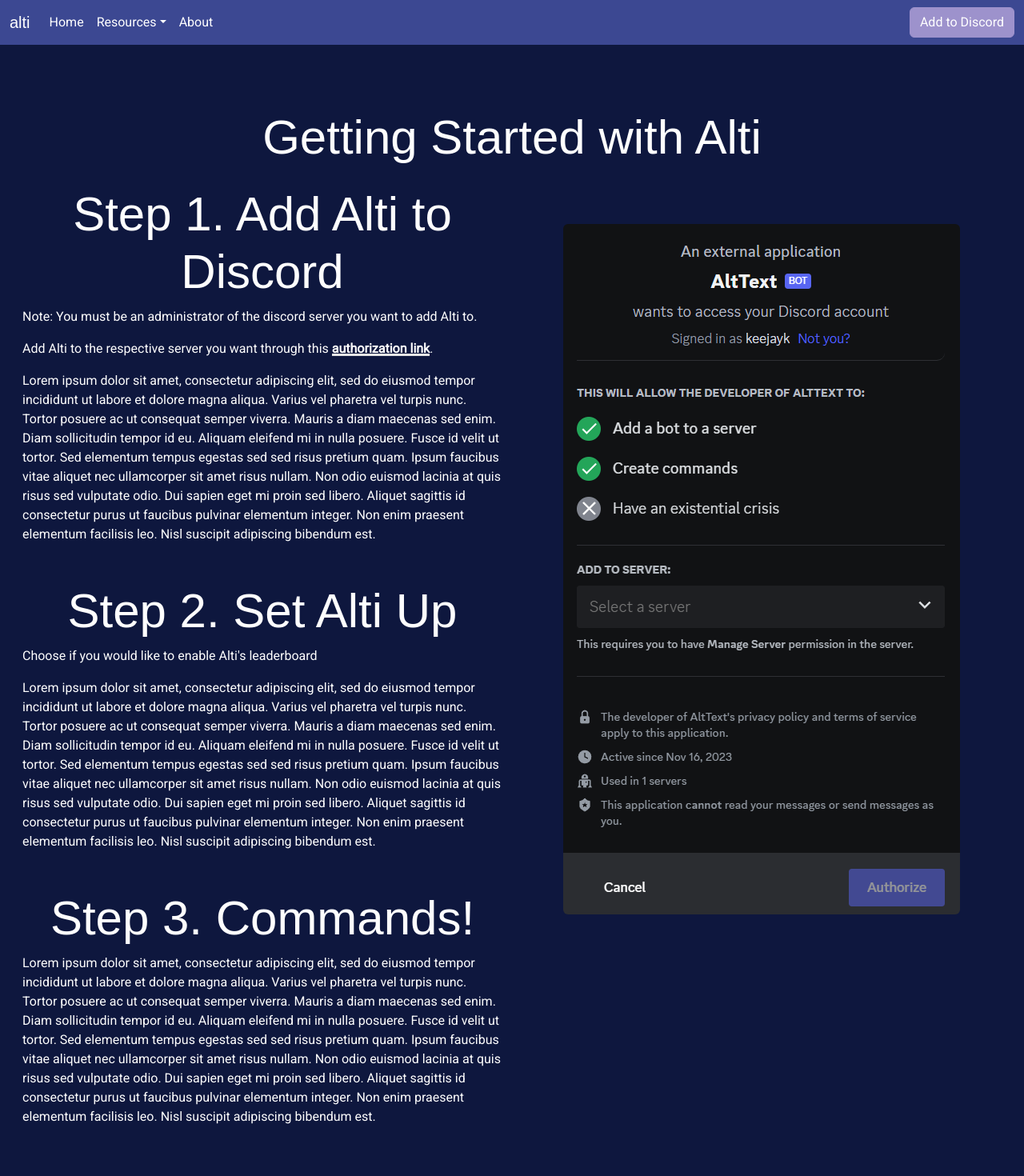
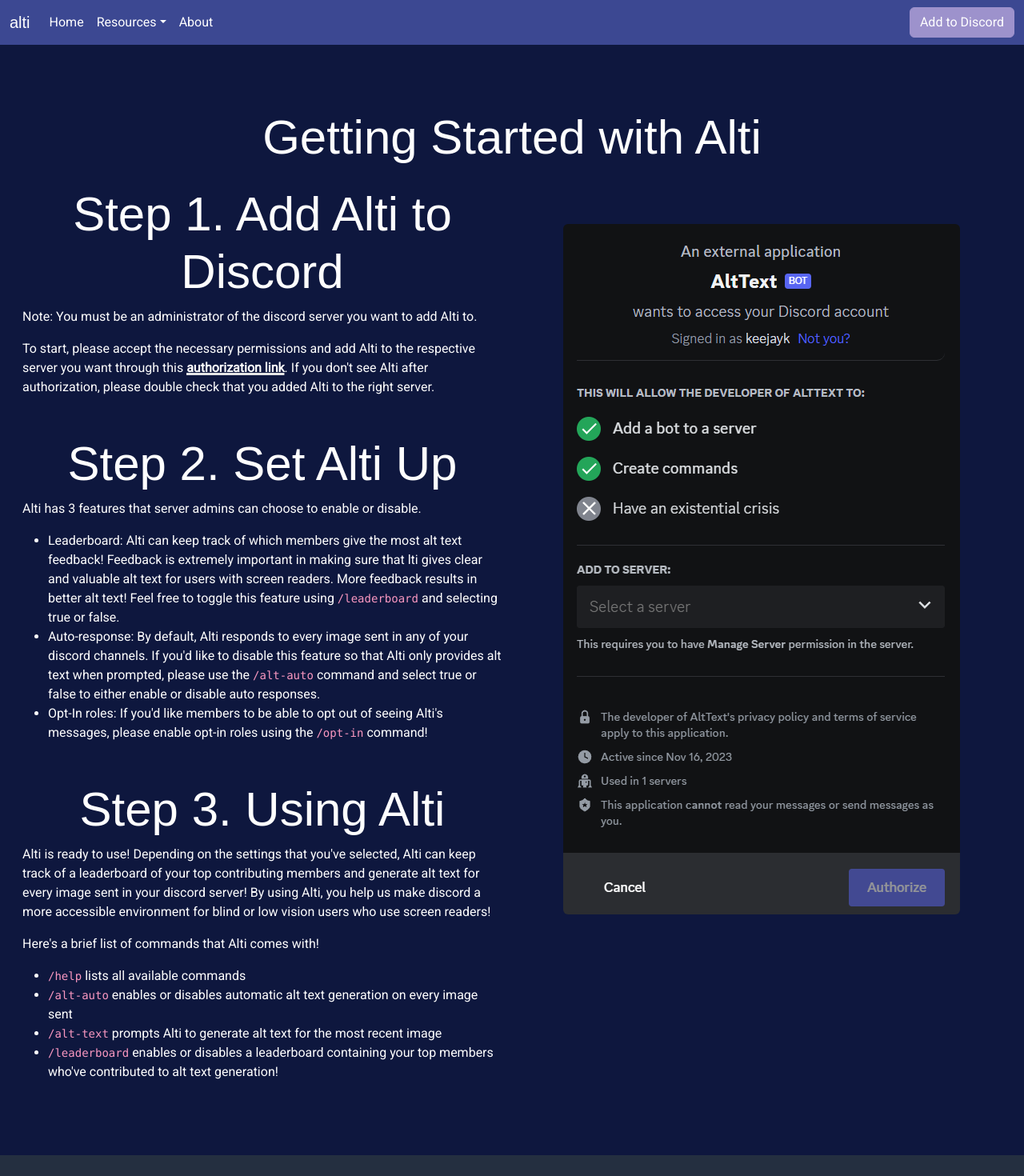
Before and after one commit to azukiplus/alti-website, a React (Create React App) app: page /resources/getting-started in a window 1280 px wide. Shown: the top 1470 px of the page at 80% size. Built offline with nearby package versions, Linux system fonts and the light colour scheme; a web font is replaced by a local one.

Commit message:
update getting-started page

```diff
--- a/src/css/gettingstarted.css
+++ b/src/css/gettingstarted.css
@@ -37,3 +37,7 @@
     background-color: #242f40;
     color: #ffffff;
 }
+
+code {
+	color: #fa98c1
+}
--- a/src/pages/gettingstarted.js
+++ b/src/pages/gettingstarted.js
@@ -7,8 +7,13 @@
         <>
             <div className='p-3 mt-5'>
                 <Container>
-                    <div className='jumbotron jumbotron-fluid mt-3 pb-3' id='main'>
-                        <h1 className="getting-started">Getting Started with Alti</h1>
+                    <div
+                        className='jumbotron jumbotron-fluid mt-3 pb-3'
+                        id='main'
+                    >
+                        <h1 className='getting-started'>
+                            Getting Started with Alti
+                        </h1>
                     </div>
                 </Container>
                 <Row style={{ marginRight: 0, marginLeft: 0 }}>
@@ -20,8 +25,9 @@
                                 discord server you want to add Alti to.
                             </p>
                             <p>
-                                Add Alti to the respective server you want
-                                through this{" "}
+                                To start, please accept the necessary
+                                permissions and add Alti to the respective
+                                server you want through this{" "}
                                 <a
                                     href='https://discord.com/oauth2/authorize?scope=bot&client_id=1178510218003492915'
                                     target='_blank'
@@ -29,72 +35,80 @@
                                 >
                                     authorization link
                                 </a>
-                                .
-                            </p>
-                            <p>
-                                Lorem ipsum dolor sit amet, consectetur
-                                adipiscing elit, sed do eiusmod tempor
-                                incididunt ut labore et dolore magna aliqua.
-                                Varius vel pharetra vel turpis nunc. Tortor
-                                posuere ac ut consequat semper viverra. Mauris a
-                                diam maecenas sed enim. Diam sollicitudin tempor
-                                id eu. Aliquam eleifend mi in nulla posuere.
-                                Fusce id velit ut tortor. Sed elementum tempus
-                                egestas sed sed risus pretium quam. Ipsum
-                                faucibus vitae aliquet nec ullamcorper sit amet
-                                risus nullam. Non odio euismod lacinia at quis
-                                risus sed vulputate odio. Dui sapien eget mi
-                                proin sed libero. Aliquet sagittis id
-                                consectetur purus ut faucibus pulvinar elementum
-                                integer. Non enim praesent elementum facilisis
-                                leo. Nisl suscipit adipiscing bibendum est.
+                                . If you don't see Alti after authorization,
+                                please double check that you added Alti to the
+                                right server.
                             </p>
                         </section>
                         <section className='mt-5'>
                             <h2>Step 2. Set Alti Up</h2>
                             <p>
-                                Choose if you would like to enable Alti's
-                                leaderboard
+                                Alti has 3 features that server admins can
+                                choose to enable or disable.
+                            </p>
+                            <ul>
+                                <li>
+                                    Leaderboard: Alti can keep track of which
+                                    members give the most alt text feedback!
+                                    Feedback is extremely important in making
+                                    sure that lti gives clear and valuable alt
+                                    text for users with screen readers. More
+                                    feedback results in better alt text! Feel
+                                    free to toggle this feature using{" "}
+                                    <code>
+                                        /leaderboard
+                                    </code>{" "}
+                                    and selecting true or false.
+                                </li>
+                                <li>
+                                    Auto-response: By default, Alti responds to
+                                    every image sent in any of your discord
+                                    channels. If you'd like to disable this
+                                    feature so that Alti only provides alt text
+                                    when prompted, please use the{" "}
+                                    <code>/alt-auto</code>{" "}
+                                    command and select true or false to either
+                                    enable or disable auto responses.
+                                </li>
+                                <li>
+                                    Opt-In roles: If you'd like members to be
+                                    able to opt out of seeing Alti's messages,
+                                    please enable opt-in roles using the{" "}
+                                    <code>/opt-in</code>{" "}
+                                    command!
+                                </li>
+                            </ul>
+                            <p></p>
+                        </section>
+                        <section className='mt-5'>
+                            <h2>Step 3. Using Alti</h2>
+                            <p>
+                                Alti is ready to use! Depending on the settings
+                                that you've selected, Alti can keep track of a
+                                leaderboard of your top contributing members and
+                                generate alt text for every image sent in your
+                                discord server! By using Alti, you help us make
+                                discord a more accessible environment for blind
+                                or low vision users who use screen readers!
                             </p>
                             <p>
-                                Lorem ipsum dolor sit amet, consectetur
-                                adipiscing elit, sed do eiusmod tempor
-                                incididunt ut labore et dolore magna aliqua.
-                                Varius vel pharetra vel turpis nunc. Tortor
-                                posuere ac ut consequat semper viverra. Mauris a
-                                diam maecenas sed enim. Diam sollicitudin tempor
-                                id eu. Aliquam eleifend mi in nulla posuere.
-                                Fusce id velit ut tortor. Sed elementum tempus
-                                egestas sed sed risus pretium quam. Ipsum
-                                faucibus vitae aliquet nec ullamcorper sit amet
-                                risus nullam. Non odio euismod lacinia at quis
-                                risus sed vulputate odio. Dui sapien eget mi
-                                proin sed libero. Aliquet sagittis id
-                                consectetur purus ut faucibus pulvinar elementum
-                                integer. Non enim praesent elementum facilisis
-                                leo. Nisl suscipit adipiscing bibendum est.
+                                Here's a brief list of commands that Alti comes
+                                with!
                             </p>
-                        </section>
-                        <section className='mt-5'>
-                            <h2>Step 3. Commands!</h2>
-                            <p>
-                                Lorem ipsum dolor sit amet, consectetur
-                                adipiscing elit, sed do eiusmod tempor
-                                incididunt ut labore et dolore magna aliqua.
-                                Varius vel pharetra vel turpis nunc. Tortor
-                                posuere ac ut consequat semper viverra. Mauris a
-                                diam maecenas sed enim. Diam sollicitudin tempor
-                                id eu. Aliquam eleifend mi in nulla posuere.
-                                Fusce id velit ut tortor. Sed elementum tempus
-                                egestas sed sed risus pretium quam. Ipsum
-                                faucibus vitae aliquet nec ullamcorper sit amet
-                                risus nullam. Non odio euismod lacinia at quis
-                                risus sed vulputate odio. Dui sapien eget mi
-                                proin sed libero. Aliquet sagittis id
-                                consectetur purus ut faucibus pulvinar elementum
-                                integer. Non enim praesent elementum facilisis
-                                leo. Nisl suscipit adipiscing bibendum est.
-                            </p>
+                            <ul>
+                                <li>
+                                    <code>/help</code> lists all available commands
+                                </li>
+                                <li>
+                                    <code>/alt-auto</code> enables or disables automatic alt text generation on every image sent
+                                </li>
+                                <li>
+                                    <code>/alt-text</code> prompts Alti to generate alt text for the most recent image
+                                </li>
+                                <li>
+                                    <code>/leaderboard</code> enables or disables a leaderboard containing your top members who've contributed to alt text generation!
+                                </li>
+                            </ul>
                         </section>
                     </Col>
                     <Col sm={6}>
```
